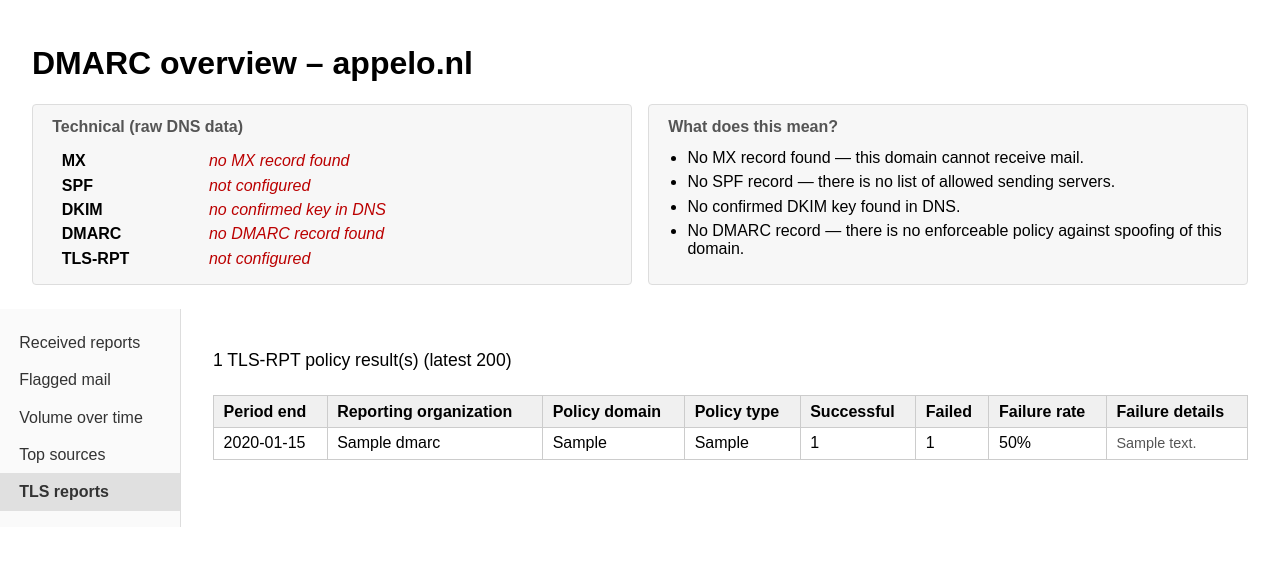
After one commit to Cjedilo/dmarc-overview, a Flask app: page /tls in a window 1280 px wide. The commit adds this page. Shown: the top 566 px of the page. Run offline with Flask 3, Linux system fonts and the light colour scheme; a database or web service that is not in the repository returns one stand-in record (values such as "Sample title"); some libraries are stand-ins or nearby versions.

Commit message:
tls reports

```diff
--- a/app.py
+++ b/app.py
@@ -662,5 +662,58 @@ def security():
     )
 
 
+@app.route("/tls")
+def tls_reports():
+    conn = get_connection()
+    try:
+        with conn.cursor() as cur:
+            domain_status = get_domain_overview(cur)
+
+            cur.execute(
+                """
+                SELECT
+                    r.organization_name,
+                    r.date_begin,
+                    r.date_end,
+                    p.policy_domain,
+                    p.policy_type,
+                    p.successful_session_count,
+                    p.failed_session_count,
+                    (
+                        SELECT string_agg(
+                            fd.result_type || ' (' || fd.failed_session_count || 'x' ||
+                                CASE WHEN fd.receiving_mx_hostname IS NOT NULL
+                                     THEN ' at ' || fd.receiving_mx_hostname ELSE '' END ||
+                                CASE WHEN fd.sending_mta_ip IS NOT NULL
+                                     THEN ' from ' || fd.sending_mta_ip ELSE '' END ||
+                                ')',
+                            '; '
+                        )
+                        FROM dmarc.smtp_tls_failure_details fd
+                        WHERE fd.policy_id = p.id
+                    ) AS failure_summary
+                FROM dmarc.smtp_tls_policies p
+                JOIN dmarc.smtp_tls_reports r ON r.id = p.report_id
+                ORDER BY r.date_end DESC, r.organization_name
+                LIMIT 200
+                """
+            )
+            policy_rows = cur.fetchall()
+    finally:
+        conn.close()
+
+    for p in policy_rows:
+        total = p["successful_session_count"] + p["failed_session_count"]
+        p["total"] = total
+        p["failure_rate_pct"] = round(100 * p["failed_session_count"] / total) if total else 0
+
+    return render_template(
+        "tls.html",
+        active_page="tls",
+        domain_status=domain_status,
+        policy_rows=policy_rows,
+    )
+
+
 if __name__ == "__main__":
     app.run(host="0.0.0.0", debug=True)
--- /dev/null
+++ b/deploy/mta-sts.txt
@@ -0,0 +1,4 @@
+version: STSv1
+mode: testing
+mx: mail.appelo.nl
+max_age: 86400
--- a/templates/base.html
+++ b/templates/base.html
@@ -109,6 +109,7 @@
             <a href="{{ url_for('flagged') }}" class="{{ 'active' if active_page == 'flagged' else '' }}">Flagged mail</a>
             <a href="{{ url_for('trend') }}" class="{{ 'active' if active_page == 'trend' else '' }}">Volume over time</a>
             <a href="{{ url_for('sources') }}" class="{{ 'active' if active_page == 'sources' else '' }}">Top sources</a>
+            <a href="{{ url_for('tls_reports') }}" class="{{ 'active' if active_page == 'tls' else '' }}">TLS reports</a>
         </nav>
         <main>
             {% block content %}{% endblock %}
--- /dev/null
+++ b/templates/tls.html
@@ -0,0 +1,33 @@
+{% extends "base.html" %}
+{% block content %}
+    <p class="summary">{{ policy_rows | length }} TLS-RPT policy result(s) (latest 200)</p>
+
+    <table>
+        <thead>
+            <tr>
+                <th>Period end</th>
+                <th>Reporting organization</th>
+                <th>Policy domain</th>
+                <th>Policy type</th>
+                <th>Successful</th>
+                <th>Failed</th>
+                <th>Failure rate</th>
+                <th>Failure details</th>
+            </tr>
+        </thead>
+        <tbody>
+            {% for r in policy_rows %}
+            <tr>
+                <td>{{ r.date_end.strftime('%Y-%m-%d') }}</td>
+                <td>{{ r.organization_name }}</td>
+                <td>{{ r.policy_domain }}</td>
+                <td>{{ r.policy_type }}</td>
+                <td>{{ r.successful_session_count }}</td>
+                <td>{{ r.failed_session_count }}</td>
+                <td>{{ r.failure_rate_pct }}%</td>
+                <td class="reason">{{ r.failure_summary or '-' }}</td>
+            </tr>
+            {% endfor %}
+        </tbody>
+    </table>
+{% endblock %}
```
Also changed, not shown: 1 other file.
